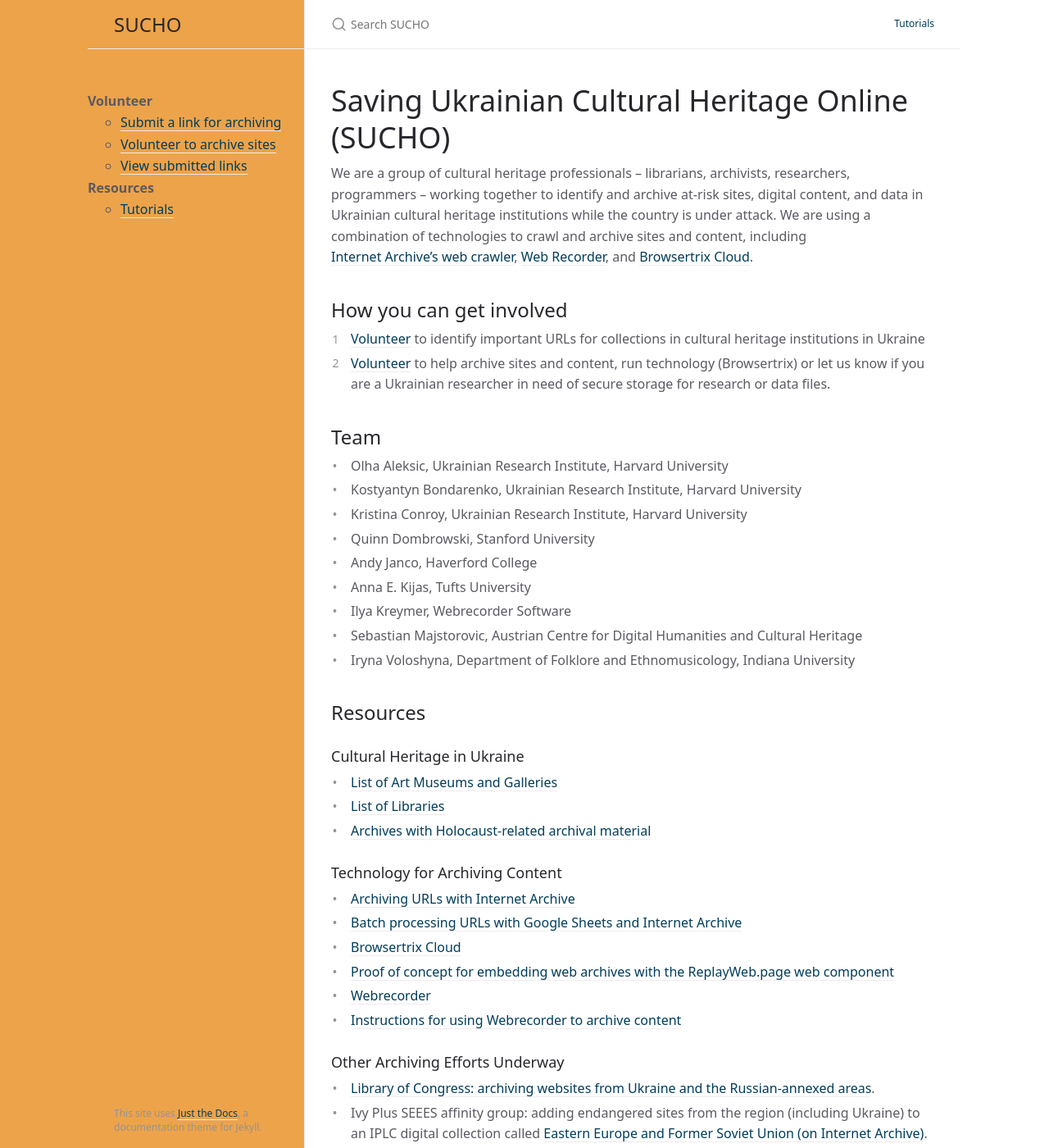
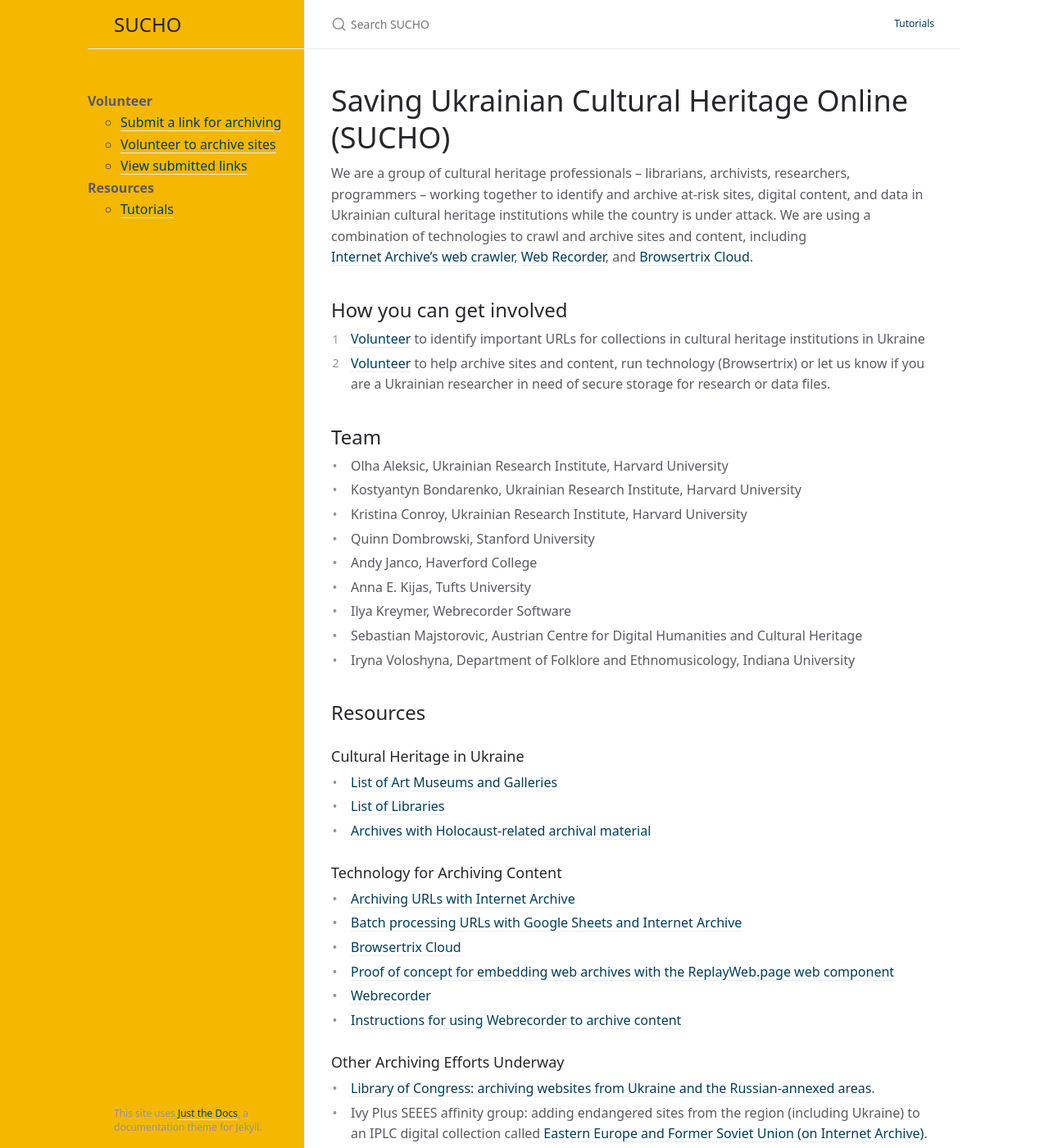
Before and after one commit to sucho-archiving/sucho-archiving.github.io, a Jekyll site: the page built from index.md, in a window 1280 px wide and 1400 px high. Shown: the whole window at 82% size. Built offline with Jekyll 4.4.1, drawn with Linux system fonts in a browser that asks for light colours; our own code applies the rules of GitHub Pages for plain Markdown files.

Commit message:
Update _variables.scss

```diff
--- a/_sass/support/_variables.scss
+++ b/_sass/support/_variables.scss
@@ -71,7 +71,7 @@
 $red-300: #dd2e2e !default;
 
 $body-background-color: $white !default;
-$sidebar-color: #eda349 !default;
+$sidebar-color: #f5b700 !default;
 $search-background-color: $white !default;
 $table-background-color: $white !default;
 $code-background-color: $grey-lt-000 !default;
```
